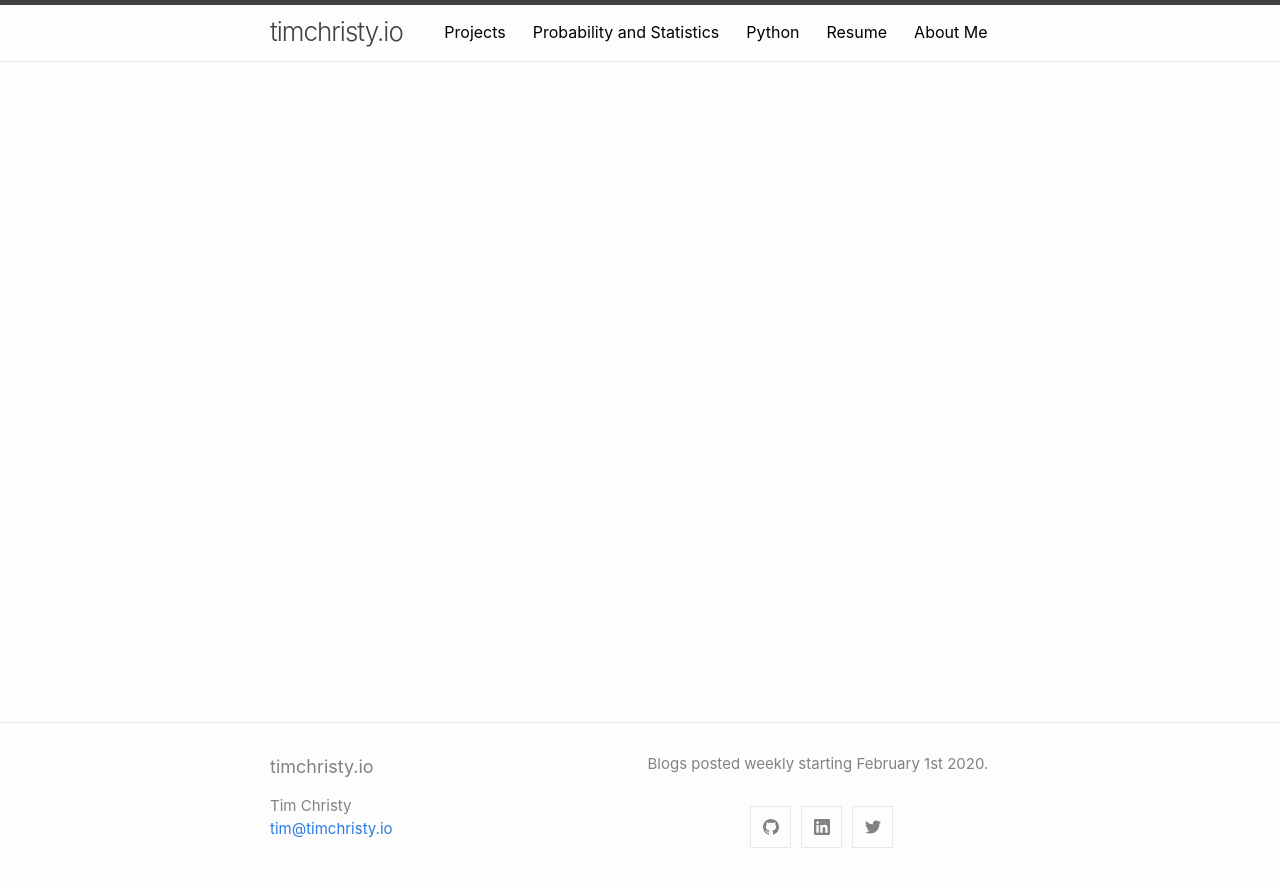
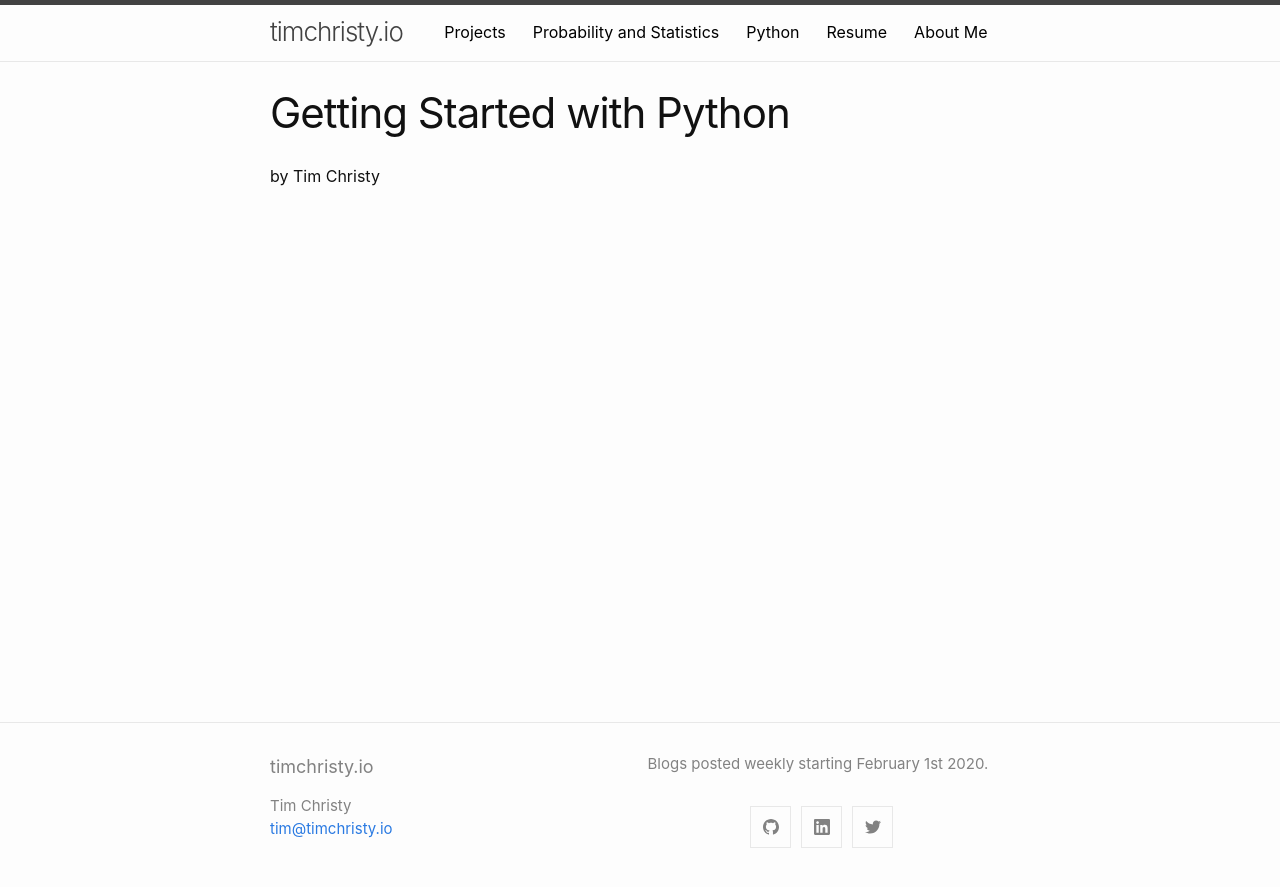
Before and after one commit to tim-christy/temp, a Jekyll site: the page built from python/gettting_started/getting_started.md, in a window 1280 px wide. Shown: the top 887 px of the page. Built offline with Jekyll 4.4.1, drawn with Linux system fonts in a browser that asks for light colours; our own code applies the rules of GitHub Pages for plain Markdown files.

```diff
--- a/python/gettting_started/getting_started.md
+++ b/python/gettting_started/getting_started.md
@@ -0,0 +1,6 @@
+---
+layout: page
+title: Getting Started with Python
+author: Tim Christy
+---
+by Tim Christy
```
Also changed, not shown: prob_and_stats/basic_statistics/basic_statistics.md (+1 -1 lines), prob_and_stats/probability-and-statistics.md (+1 -1 lines).
